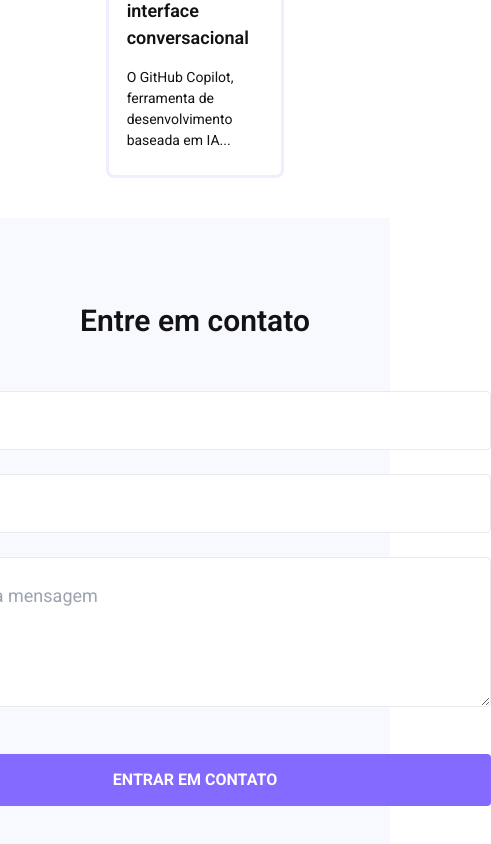
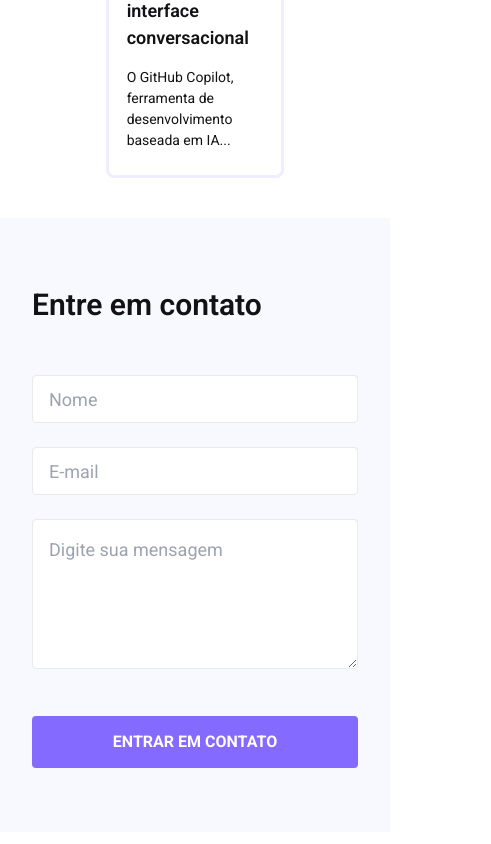
Before and after one commit to lucasrodriguescunha/tech-blog-codelab, a Next.js app: page / in a window 390 px wide. Shown: the part 3553-4397 px from the top of the page, 491 px wide, since content can reach past the window. Built offline with nearby package versions, Linux system fonts and the light colour scheme.

Commit message:
feat: update ContactForm styles for responsive design and improved layout

```diff
--- a/components/ContactForm/ContactForm.module.css
+++ b/components/ContactForm/ContactForm.module.css
@@ -7,8 +7,7 @@
 }
 
 .contactFormContent {
-    margin-top: 5rem;
-    margin-bottom: 5rem;
+    margin: 5rem 5rem;
     font-family: var(--font-geist-roboto);
 }
 
@@ -29,7 +28,6 @@
     text-align: center;
     padding-bottom: 3rem;
     font-family: var(--font-geist-roboto);
-
 }
 
 .contactFormInputField {
@@ -81,3 +79,50 @@
     cursor: pointer;
     font-family: var(--font-geist-roboto);
 }
+
+@media (max-width: 768px) {
+    .contactFormContent {
+        margin: 5rem 5rem;
+    }
+
+    .contactFormFieldGroup {
+        width: 705px;
+    }
+
+    .contactFormTitle {
+        text-align: left;
+        font-size: var(--font-size-3xl);
+    }
+
+    .contactFormInputField {
+        padding: 1rem;
+    }
+
+    .contactFormTextareaField {
+        padding: 1rem;
+    }
+}
+
+@media (max-width: 576px) {
+    .contactFormContent {
+        margin: 4rem 4rem;
+    }
+
+    .contactFormFieldGroup {
+        width: 326px;
+    }
+
+    .contactFormTitle {
+        text-align: left;
+        font-size: var(--font-size-3xl);
+    }
+
+    .contactFormInputField {
+        height: 48px;
+        padding: 1rem;
+    }
+
+    .contactFormTextareaField {
+        padding: 1rem;
+    }
+}
```
